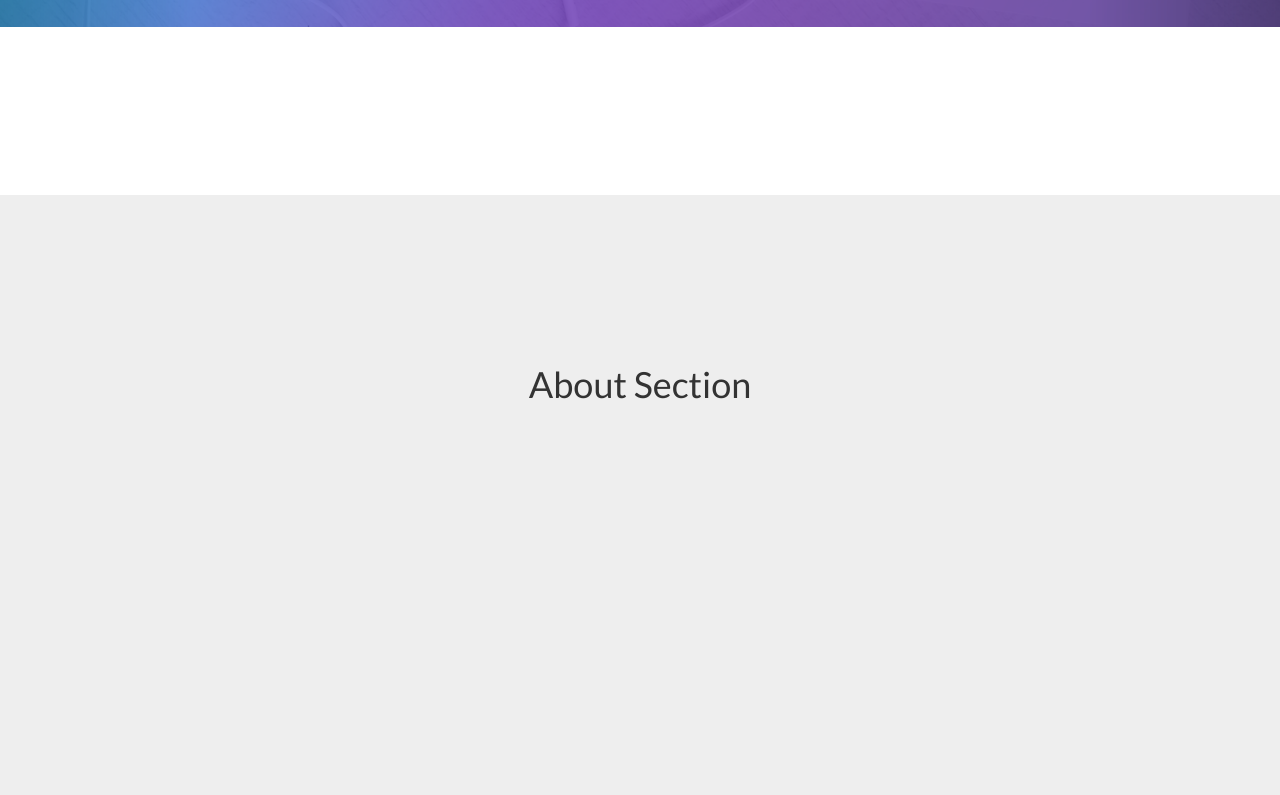
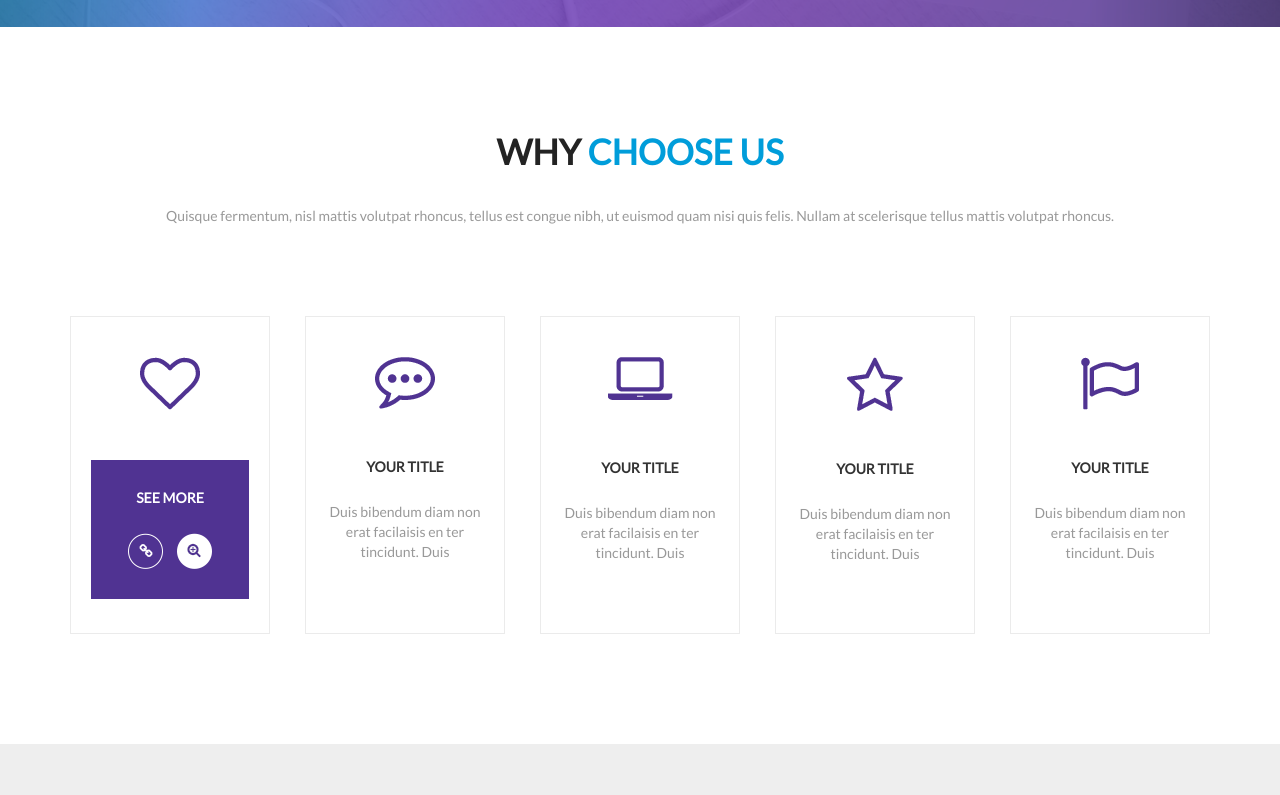
Before and after one commit to prezlyataa/UpQode_3d, a website: page index.html in a window 1280 px wide. Shown: the part 605-1400 px from the top of the page. Drawn offline with Linux system fonts and the light colour scheme.

Commit message:
block choose us

```diff
--- a/css/main.css
+++ b/css/main.css
@@ -18,17 +18,27 @@ body {
 }
 
 .navbar-nav>li>.dropdown-menu,
-.navbar-nav li a {
+.navbar-nav li a,
+.navbar-nav li a:hover,
+.navbar-nav li a:focus,
+.navbar-nav li a:active,
+.block_1 .block_text h3 {
     color: #fff;
 }
 
-.carousel-caption h2 {
+.carousel-caption h2,
+.about_choose_us h2,
+.block_text h3 {
     text-transform: uppercase;
 }
 
 .yellow_phrase,
 .navbar-nav li a:hover {
     color: #fff200;
+}
+
+.black_phrase {
+    color: #232323;
 }
 
 .navbar-header .navbar-brand,
@@ -51,7 +61,9 @@ body {
 
 .navbar-nav>li>.dropdown-menu,
 .navbar-nav>li>.dropdown-menu .dropdown-submenu .dropdown-menu,
-.navbar-nav li a:hover {
+.navbar-nav li a:hover,
+.navbar-nav li a:focus,
+.navbar-nav li a:active {
     background-color: rgba(44,30,62,0.8);
 }
 
@@ -183,12 +195,77 @@ body {
     margin: -9% 0 0 -25%;
 }
 
-
 .carousel-caption h2 {
     font-size: 64px;
     padding-bottom: 40px;
 }
 
+.about_choose_us {
+    padding-top: 105px;
+}
+
+.about_choose_us .intro {
+    text-align: center;
+}
+
+.about_choose_us .intro h2 {
+    margin: 0;
+    font-size: 35px;
+    font-weight: bold;
+    color: #009dda;
+    padding-bottom: 35px;
+}
+
+.about_choose_us .intro p {
+    color: #999;
+    padding-bottom: 80px;
+}
+
+.choose_blocks {
+    display: flex;
+    flex-flow: row wrap;
+    justify-content: space-between;
+    padding-bottom: 110px;
+}
+
+.block_1, .block_2, .block_3, .block_4,.block_5 {
+    width: 200px;
+    text-align: center;
+    border: 1px solid #ebebeb;
+    padding: 40px 20px 34px 20px;
+}
+
+.choose_blocks .block_1 .block_text {
+    text-align: center;
+    background-color: #503392;
+}
+
+.block_1 .block_text {
+    padding: 30px 0;
+}
+
+.block_1 .block_1_links img {
+    padding: 0 6px;
+}
+
+.block_img {
+    padding-bottom: 50px;
+}
+
+.block_3 .block_img {
+    padding-bottom: 60px;
+}
+
+.block_text h3 {
+    font-weight: bold;
+    font-size: 14px;
+    margin: 0;
+    padding-bottom: 28px;
+}
+
+.block_text p {
+    color: #999;
+}
 
 
 
@@ -207,6 +284,9 @@ body {
     }
     .carousel-caption p {
         font-size: 10px;
+    }
+    .block_1, .block_2, .block_3, .block_4 {
+        margin-bottom: 10px;
     }
 }
 
@@ -257,6 +337,15 @@ body {
     }
 }
 
+@media (max-width: 430px) {
+    .choose_blocks {
+        justify-content: center;
+    }
+    .block_1, .block_2, .block_3, .block_4 {
+        margin-bottom: 10px;
+    }
+}
+
 @media (min-width: 767px) {
     .navbar {
         padding: 10px 0;
--- a/css/scrolling-nav.css
+++ b/css/scrolling-nav.css
@@ -32,17 +32,7 @@ The padding is very important to make sure the scrollspy picks up the right area
 of those sections to manage the look and feel of the site. */
 
 .banner-section {
-    height: 100%;
-    padding-top: 150px;
     text-align: center;
-    background: #fff;
-}
-
-.about-section {
-    height: 100%;
-    padding-top: 150px;
-    text-align: center;
-    background: #eee;
 }
 
 .products-section {
--- a/index.html
+++ b/index.html
@@ -48,7 +48,6 @@
                 </button>
                 <a class="navbar-brand page-scroll" href="#page-top"><span>Up</span>Qode</a>
             </div>
-
             <!-- Collect the nav links, forms, and other content for toggling -->
             <div class="collapse navbar-collapse navbar-ex1-collapse">
                 <ul class="nav navbar-nav navbar-right">
@@ -74,7 +73,6 @@
                                 </ul>
                             </li>
                             <li><a href="#">NeIson Noa</a></li>
-
                         </ul>
                     </li>
                     <li>
@@ -90,7 +88,6 @@
                     </form>
                 </ul>
             </div>
-
             <!-- /.navbar-collapse -->
         </div>
         <!-- /.container -->
@@ -137,14 +134,63 @@
                 <span class="sr-only">Next</span>
             </a>
         </div>
-
     </section>
 
-    <section id="about" class="about-section">
+    <section id="why_choose_us" class="about_choose_us">
         <div class="container">
-            <div class="row">
-                <div class="col-lg-12">
-                    <h1>About Section</h1>
+            <div class="intro">
+                <h2><span class="black_phrase">Why </span> choose us</h2>
+                <p>Quisque fermentum, nisl mattis volutpat rhoncus, tellus est congue nibh, ut euismod quam nisi quis felis.
+                    Nullam at scelerisque tellus mattis volutpat rhoncus.</p>
+            </div>
+            <div class="choose_blocks">
+                <div class="block_1">
+                    <div class="block_img">
+                        <img src="img/heart.png" alt="img">
+                    </div>
+                    <div class="block_text">
+                        <h3>See more</h3>
+                        <div class="block_1_links">
+                            <img src="img/link.png" alt="img">
+                            <img src="img/search.png" alt="img">
+                        </div>
+                    </div>
+                </div>
+                <div class="block_2">
+                    <div class="block_img">
+                        <img src="img/chat.png" alt="img">
+                    </div>
+                    <div class="block_text">
+                        <h3>Your title</h3>
+                        <p>Duis bibendum diam non erat facilaisis en ter tincidunt. Duis </p>
+                    </div>
+                </div>
+                <div class="block_3">
+                    <div class="block_img">
+                        <img src="img/computer.png" alt="img">
+                    </div>
+                    <div class="block_text">
+                        <h3>Your title</h3>
+                        <p>Duis bibendum diam non erat facilaisis en ter tincidunt. Duis </p>
+                    </div>
+                </div>
+                <div class="block_4">
+                    <div class="block_img">
+                        <img src="img/star.png" alt="img">
+                    </div>
+                    <div class="block_text">
+                        <h3>Your title</h3>
+                        <p>Duis bibendum diam non erat facilaisis en ter tincidunt. Duis </p>
+                    </div>
+                </div>
+                <div class="block_5">
+                    <div class="block_img">
+                        <img src="img/flag.png" alt="img">
+                    </div>
+                    <div class="block_text">
+                        <h3>Your title</h3>
+                        <p>Duis bibendum diam non erat facilaisis en ter tincidunt. Duis </p>
+                    </div>
                 </div>
             </div>
         </div>
```
Also changed, not shown: img/chat.png (added), img/computer.png (added), img/flag.png (added), img/heart.png (added), img/link.png (added), img/search.png (added), img/star.png (added).
